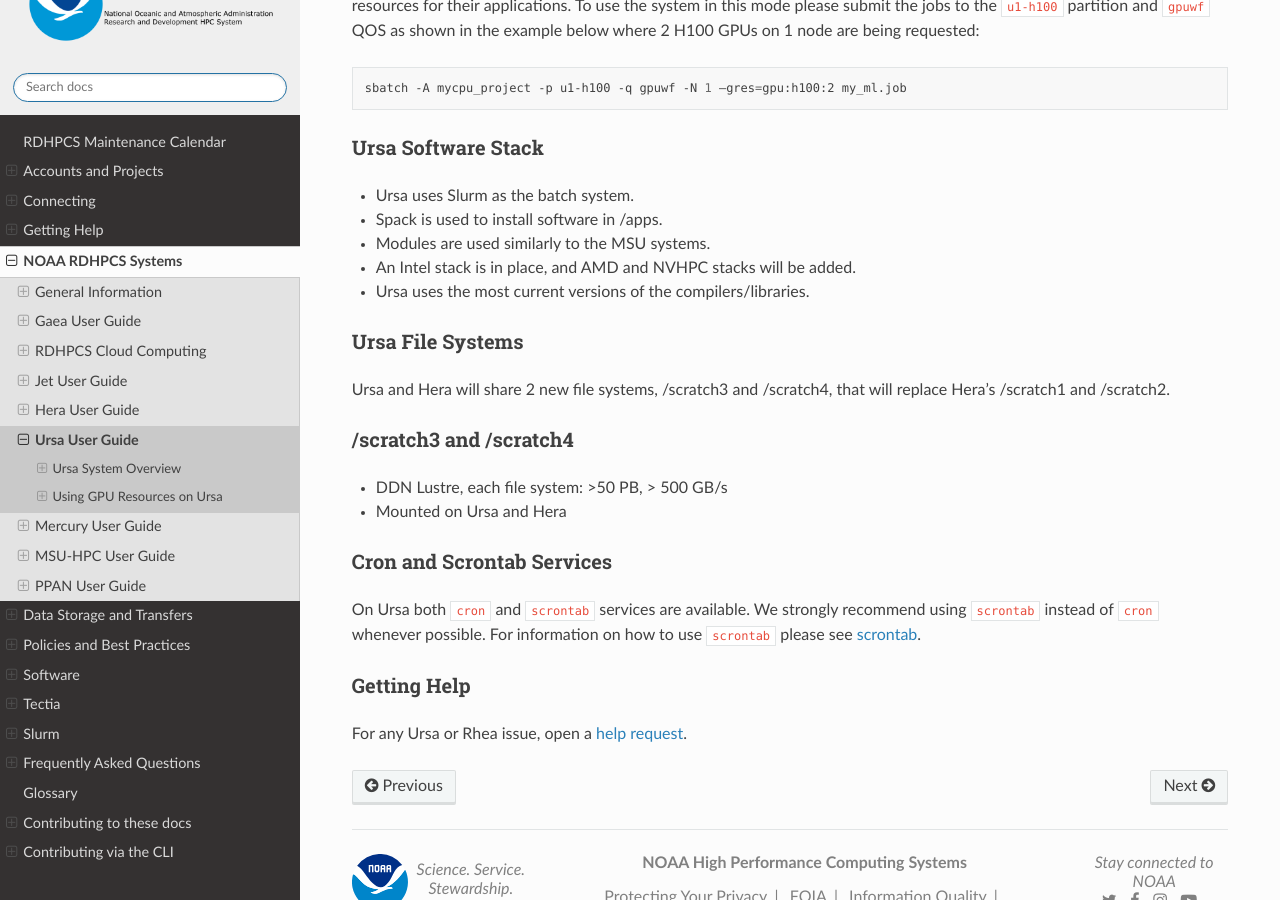
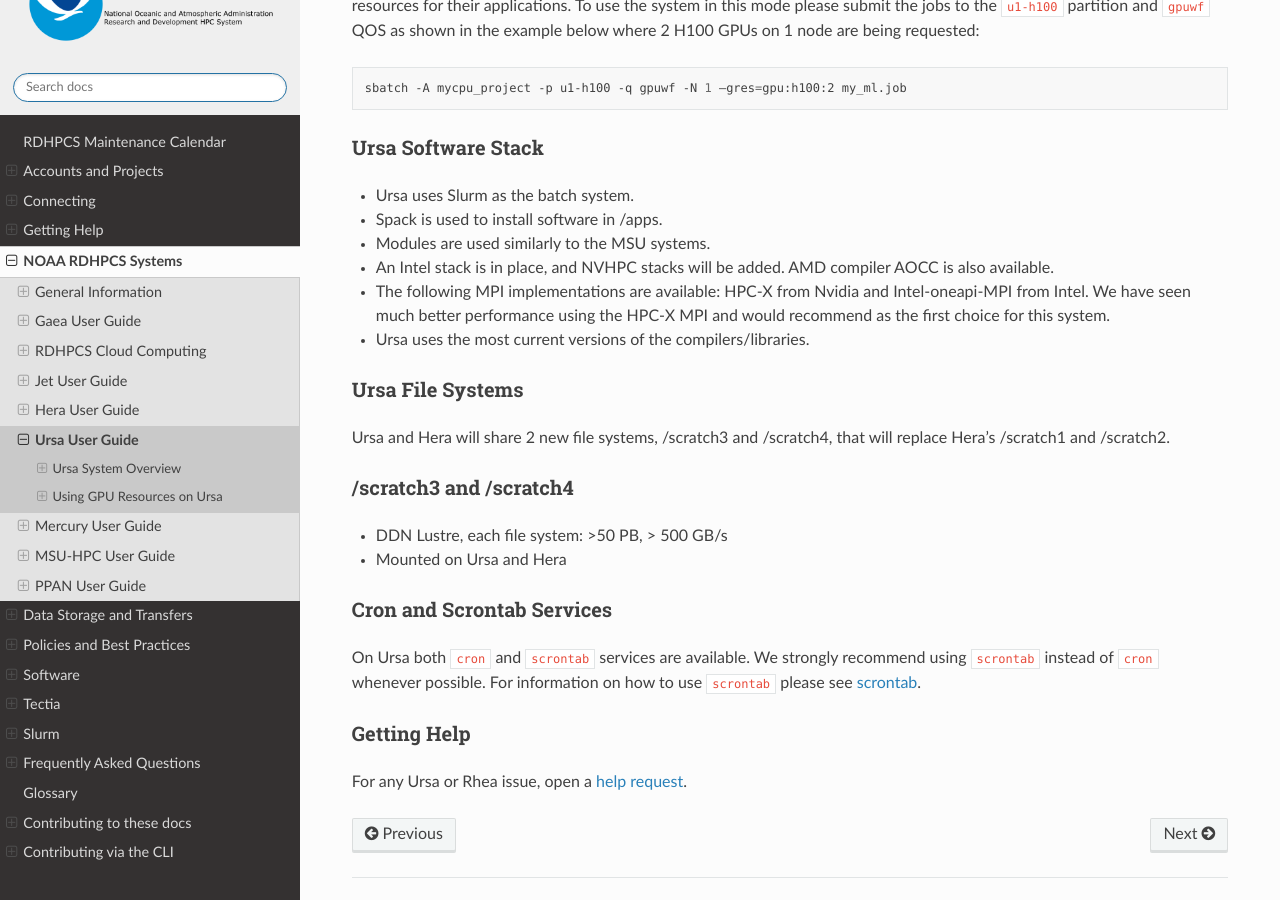
Before and after one commit to NOAA-RDHPCS/noaa-rdhpcs.github.io, a Sphinx documentation site: the page built from source/systems/ursa_user_guide.rst, in a window 1280 px wide and 900 px high, scrolled down 2511 px. Built offline with Sphinx 7.4.7 and the Read the Docs theme 3.1.0, drawn with Linux system fonts in a browser that asks for light colours; pages that are not in the unit, such as notebooks, are missing from menus.

```diff
--- a/source/systems/ursa_user_guide.rst
+++ b/source/systems/ursa_user_guide.rst
@@ -181,7 +181,13 @@ Ursa Software Stack
 * Ursa uses Slurm as the batch system.
 * Spack is used to install software in /apps.
 * Modules are used similarly to the MSU systems.
-* An Intel stack is in place, and AMD and NVHPC stacks will be added.
+* An Intel stack is in place, and NVHPC stacks will be added.
+  AMD compiler AOCC is also available.
+* The following MPI implementations are available: HPC-X
+  from Nvidia and Intel-oneapi-MPI from Intel.
+  We have seen much better performance using the
+  HPC-X MPI and would recommend as the first choice
+  for this system.
 * Ursa uses the most current versions of the compilers/libraries.
 
 Ursa File Systems
```
Also changed, not shown: other parts of source/systems/ursa_user_guide.rst (+1 -1 lines), source/queue_policy/policies.rst (+7 -0 lines).
